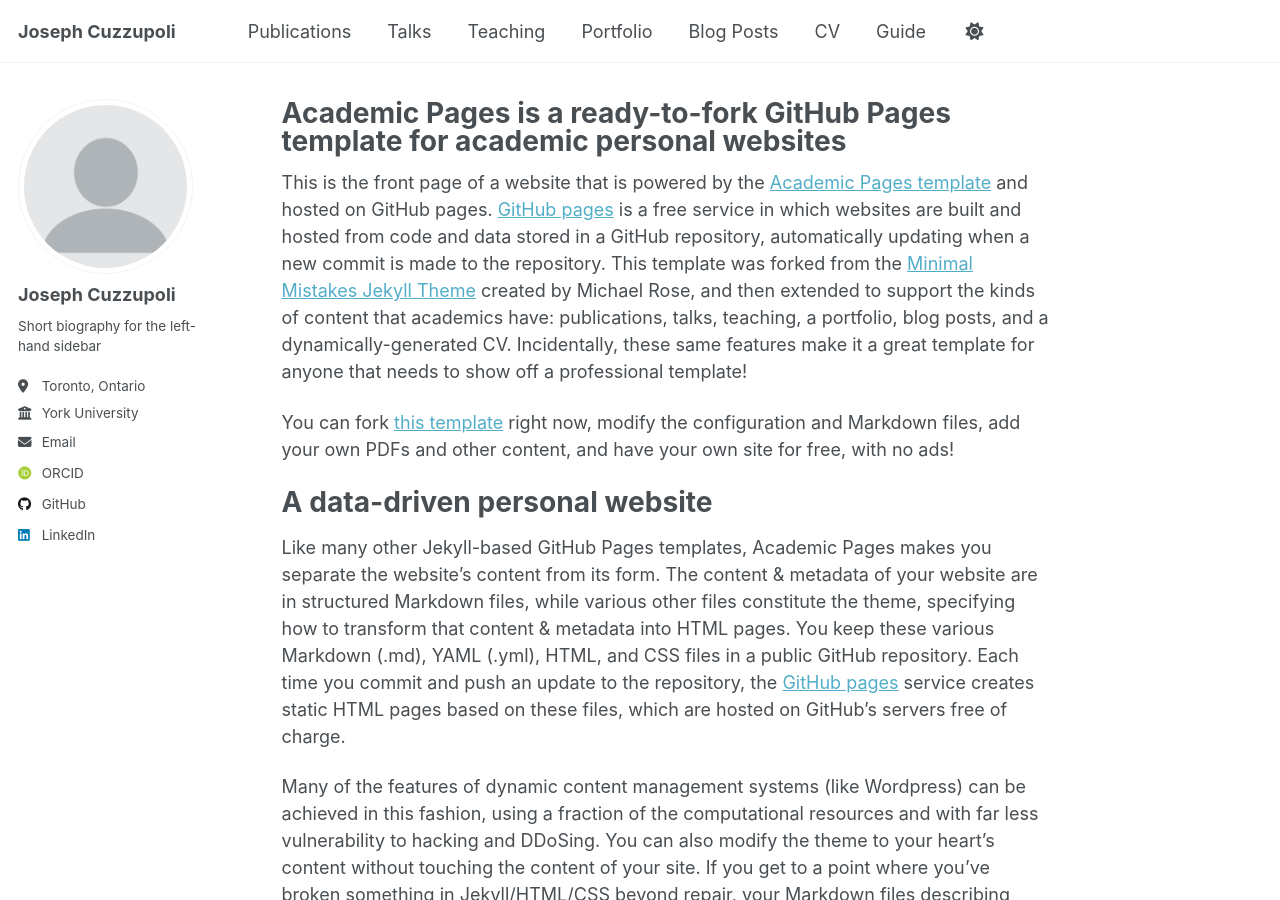
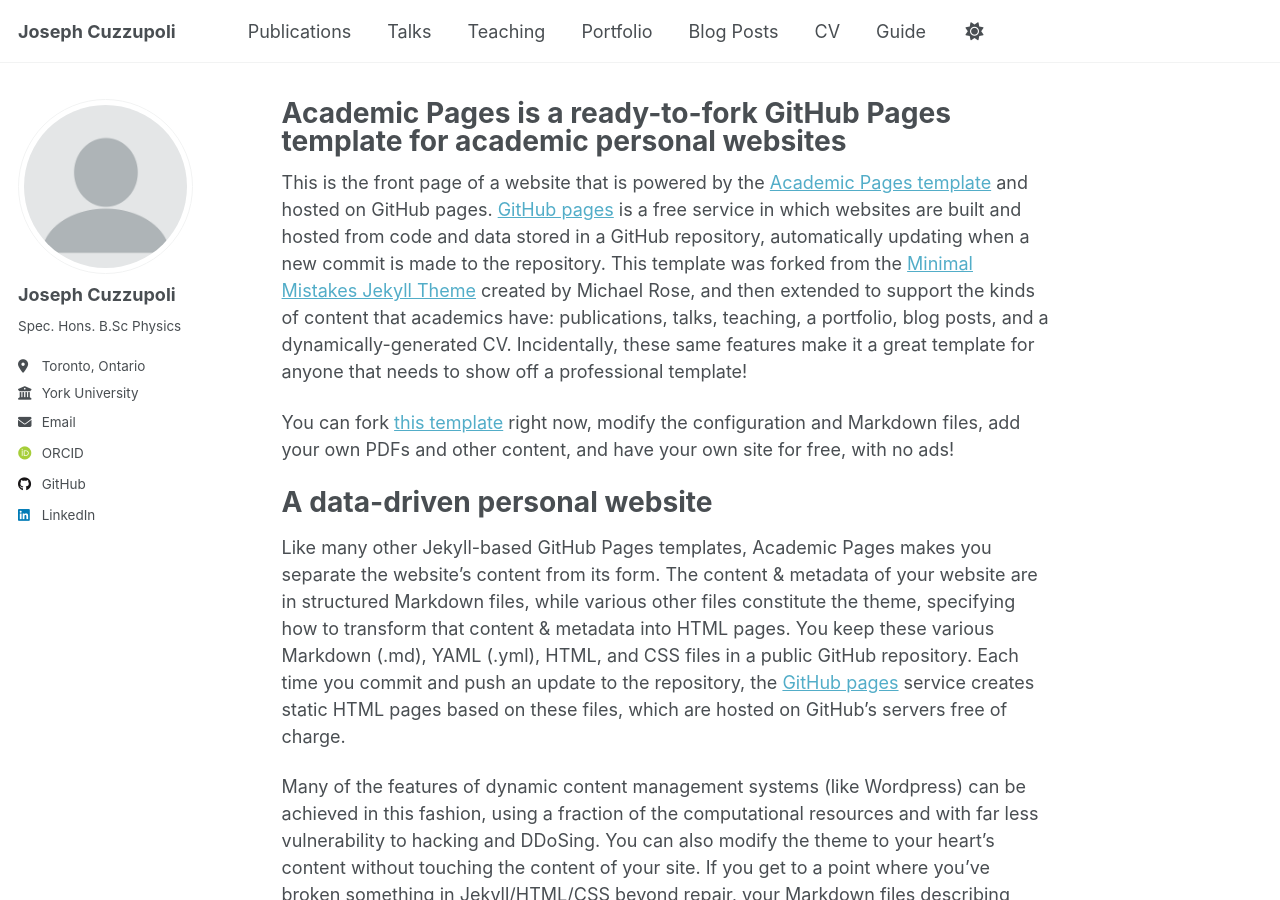
Before and after one commit to josephcuzz2004/josephcuzz2004.github.io, a Jekyll site: the page built from _pages/about.md, in a window 1280 px wide and 900 px high. Built offline with Jekyll 4.4.1, drawn with Linux system fonts in a browser that asks for light colours; some web fonts are replaced; a script that is not in the unit is left out.

Commit message:
Update _config.yml

```diff
--- a/_config.yml
+++ b/_config.yml
@@ -26,7 +26,7 @@ author:
   avatar           : "profile.png"
   name             : "Joseph Cuzzupoli"
   pronouns         : # example: "she/her"
-  bio              : "Short biography for the left-hand sidebar"
+  bio              : "Spec. Hons. B.Sc Physics"
   location         : "Toronto, Ontario"
   employer         : "York University"
   uri              : # URL
```
